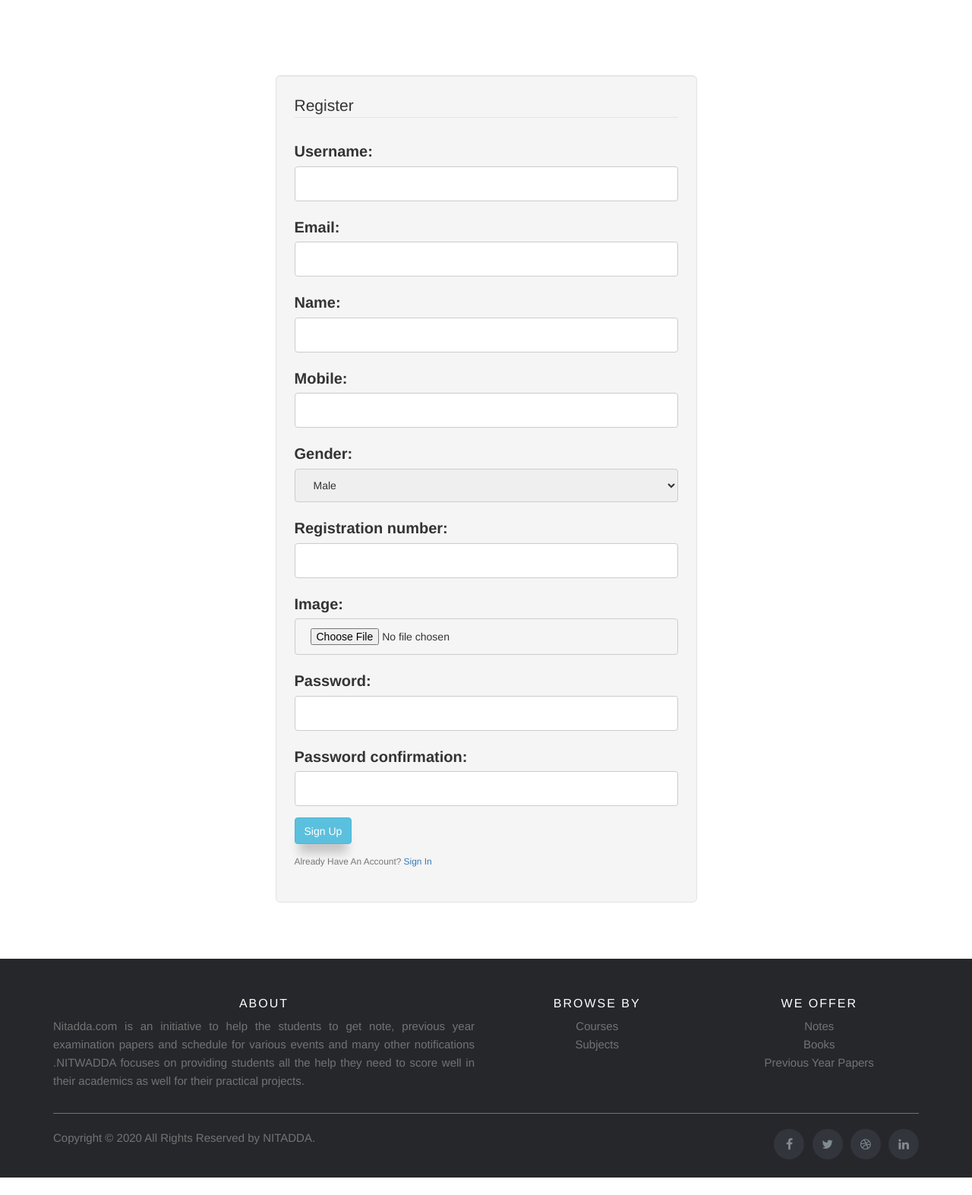
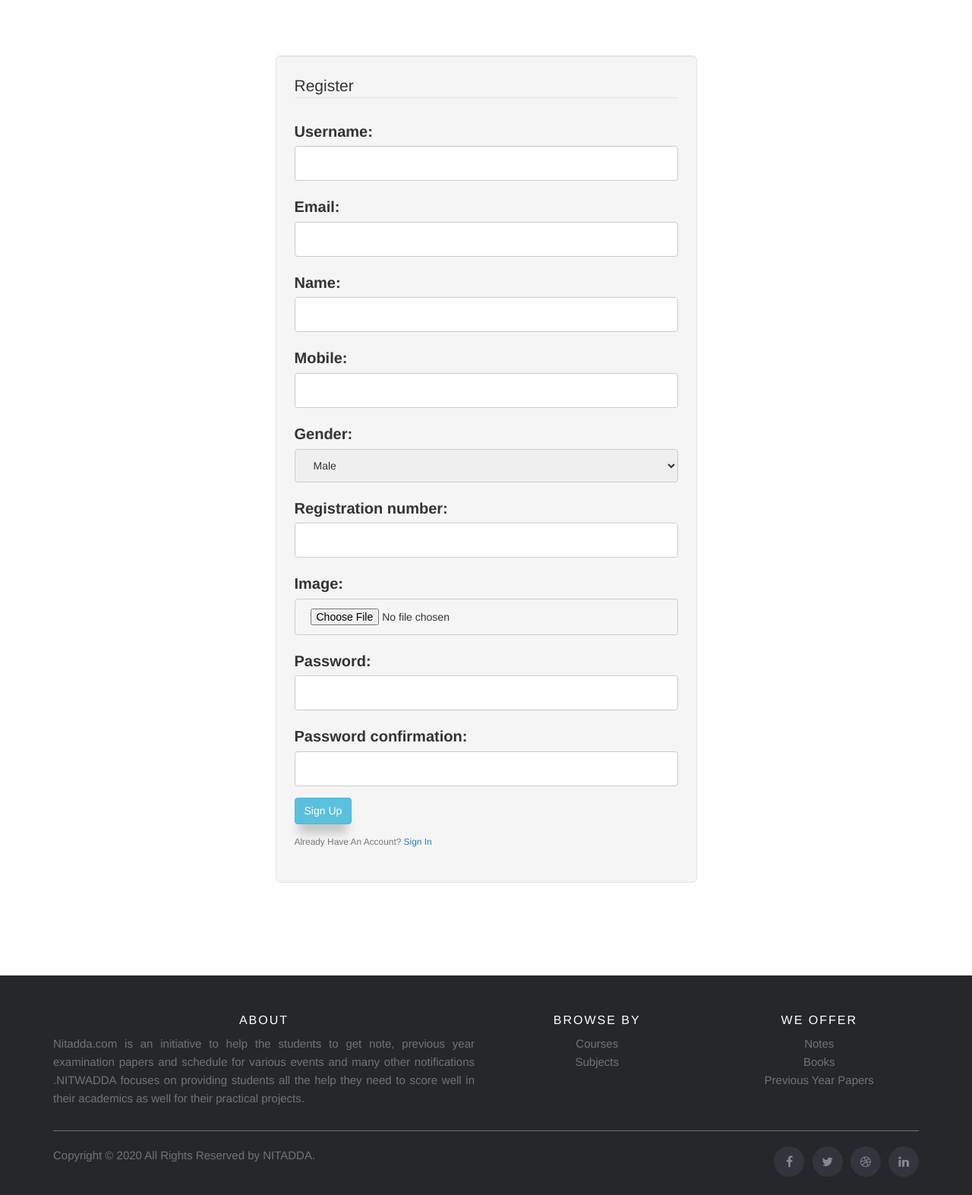
Before and after one commit to himanshukadian/nitadda, a Django app: page /register/ in a window 1280 px wide. Shown: the part 51-1624 px from the top of the page at 76% size. Before the commit the page ends 1601 px from the top, so only its background shows below. Run offline with Django 3.2, Linux system fonts and the light colour scheme; parts of the project's set-up code (start-up, migrations or seed data) failed here and were passed over; some libraries are stand-ins or nearby versions; some web fonts are replaced.

Commit message:
base.html container removed.

```diff
--- a/templates/account/registration_form.html
+++ b/templates/account/registration_form.html
@@ -11,7 +11,7 @@
             }, 3000);
         });
     </script>
-    <div class="container">
+    <div class="container" style="min-width:min-content;margin-bottom: 8%">
         {% for field in form %}
             {% for error in field.errors %}
                 <div class="alert alert-warning message_container">
@@ -20,7 +20,7 @@
                 </div>
             {% endfor %}
         {% endfor %}
-        <div class="row" style="margin-top: 3%;">
+        <div class="row" style="margin-top: 2%;">
             <div class="col-sm-6 col-sm-offset-3">
                 <div class="well well-lg">
                     <formset>
--- a/templates/account/signin.html
+++ b/templates/account/signin.html
@@ -15,7 +15,7 @@
             }, 3000);
         });
     </script>
-    <div class="container">
+    <div class="container" style="min-width:min-content;margin-bottom: 8%">
         {% if messages %}
             {% for mes in messages %}
                 <div class="alert alert-warning message_container">
@@ -25,7 +25,7 @@
             {% endfor %}
         {% endif %}
 
-        <div class="row" style="margin-top: 10%;">
+        <div class="row" style="margin-top: 4%;">
             <div class="col-sm-6 col-sm-offset-3">
 
                 <div id="updateForm" class="well well-lg">
--- a/templates/base.html
+++ b/templates/base.html
@@ -146,14 +146,11 @@
         </div>
     </nav>
 </header>
-<div class="container" style="min-height:100vh;min-width:min-content;margin-bottom: 3%">
 
-    <section class="content box-primary">
     {% block content %}
         MAIN CONTENT FOR PROJECT
     {% endblock content %}
-</section>
-</div>
+
 {% block content1 %}
 
     {% endblock content1 %}
--- a/templates/content/Upload_Notes.html
+++ b/templates/content/Upload_Notes.html
@@ -46,7 +46,7 @@
             </div>
         {% endfor %}
     {% endif %}
-    <div class="container">
+    <div class="container" style="min-width:min-content;margin-bottom: 8%">
 
         <div class=" md-3" style="margin-top:3%;">
             <caption><h3 class="table_title">Upload Notes</h3></caption>
--- a/templates/content/add_course.html
+++ b/templates/content/add_course.html
@@ -11,9 +11,9 @@
          <br>-->
     </div>
 
-    <div class="container">
+    <div class="container" style="min-width:min-content;margin-bottom: 8%">
 
-        <div class=" md-3" style="margin-top:3%;">
+        <div class=" md-3" style="margin-top:2%;">
 
             <div class=" sm-3 ">
                 <div id="uploadForm" class="well well-lg">
--- a/templates/content/add_subject.html
+++ b/templates/content/add_subject.html
@@ -11,9 +11,9 @@
          <br>-->
     </div>
 
-    <div class="container">
+    <div class="container" style="min-width:min-content;margin-bottom: 8%">
 
-        <div class=" md-3" style="margin-top:3%;">
+        <div class=" md-3" style="margin-top:2%;">
 
             <div class=" sm-3 ">
                 <div id="uploadForm" class="well well-lg">
--- a/templates/content/all_Courses.html
+++ b/templates/content/all_Courses.html
@@ -29,9 +29,9 @@ https://cdn.datatables.net/1.10.20/js/jquery.dataTables.min.js"></script>
          <br>-->
     </div>
 
-    <div class="container">
+    <div class="container" style="min-width:min-content;margin-bottom: 8%">
         <caption><h3 class="table_title">Courses</h3></caption>
-        <div class="row">
+        <div class="row" style="margin: 0%">
             <table class="table table-striped table-responsive-md" id="example">
                 <thead class="thead-dark">
                 <tr>
--- a/templates/content/all_Notes.html
+++ b/templates/content/all_Notes.html
@@ -40,9 +40,9 @@
                     <span class="icon-cog"><i class="fa fa-fw fa-lg fa-book faa-tada faa-fast"></i></span>
                     Books</a></li>
         </ul>
-    <div class="container" style="clear: both">
+    <div class="container" style="clear: both;min-width:min-content;margin-bottom: 8%">
         <caption><h3 class="table_title">{{ cname }} Notes</h3></caption>
-        <div class="row">
+        <div class="row" style="margin: 1%;">
             <table class="table table-striped table-responsive-md" id="example">
                 <thead class="thead-dark">
                 <tr>
--- a/templates/content/all_Subject_Notes.html
+++ b/templates/content/all_Subject_Notes.html
@@ -65,9 +65,9 @@ https://cdn.datatables.net/1.10.20/js/jquery.dataTables.min.js"></script>
                 <span class="icon-cog"><i class="fa fa-fw fa-lg fa-book faa-tada faa-fast"></i></span>
                 Books</a></li>
     </ul>
-    <div class="container" style="clear: both">
+    <div class="container" style="clear:both;min-width:min-content;margin-bottom: 8%">
         <caption><h3 class="table_title">{{ sname|title }} Notes</h3></caption>
-        <div class="row">
+        <div class="row" style="margin: 0%">
             <table class="table table-striped table-responsive-md" id="example">
                 <thead class="thead-dark">
                 <tr>
--- a/templates/content/all_Subjects.html
+++ b/templates/content/all_Subjects.html
@@ -29,10 +29,10 @@ https://cdn.datatables.net/1.10.20/js/jquery.dataTables.min.js"></script>
          <br>-->
     </div>
 
-    <div class="container">
+    <div class="container" style="min-width:min-content;margin-bottom: 8%">
 
         <caption><h3 class="table_title">All Subjects</h3></caption>
-        <div class="row">
+        <div class="row" style="margin: 0%;">
             <table class="table table-striped table-responsive-md" id="example">
                 <thead class="thead-dark">
                 <tr>
--- a/templates/content/liked_Notes.html
+++ b/templates/content/liked_Notes.html
@@ -23,9 +23,9 @@
     </head>
     <body class="main_body">
     {% if user_has_liked > 0 %}
-        <div class="container">
+        <div class="container" style="min-width:min-content;margin-bottom: 8%">
             <caption><h3 class="table_title">Notes liked by you</h3></caption>
-            <div class="row">
+            <div class="row" style="margin: 0%">
                 <table class="table table-striped table-responsive-md" id="example">
                     <thead class="thead-dark">
                     <tr>
--- a/templates/content/uploaded_notes.html
+++ b/templates/content/uploaded_notes.html
@@ -23,9 +23,9 @@
     </head>
     <body class="main_body">
     {% if user_has_uploaded %}
-        <div class="container">
+        <div class="container" style="min-width:min-content;margin-bottom: 8%">
             <caption><h3 class="table_title">Notes uploaded by you</h3></caption>
-            <div class="row">
+            <div class="row" style="margin: 0%">
                 <table class="table table-striped table-responsive-md" id="example">
                     <thead class="thead-dark">
                     <tr>
--- a/templates/home.html
+++ b/templates/home.html
@@ -55,8 +55,8 @@
             </div>
         </div>
     </div>
-    <div class="container">
-        <div class="row">
+    <div class="container" style="min-width:min-content;margin-bottom: 8%">
+        <div class="row" style="margin: 0%;">
             <caption><h3 class="table_title">Recently Uploaded Notes</h3></caption>
             <table class="table table-striped table-responsive-md" id="example">
                 <thead class="thead-dark">
```
